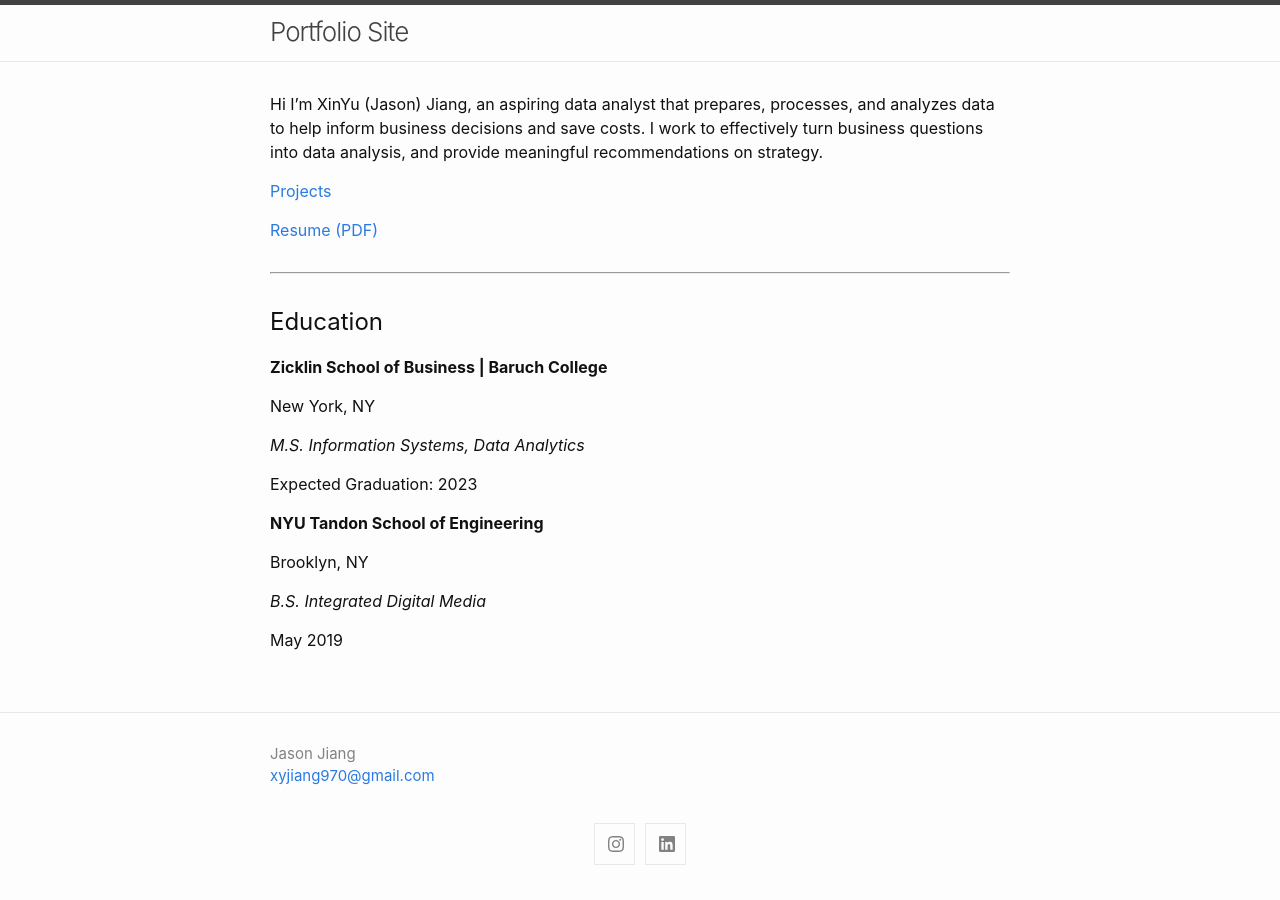
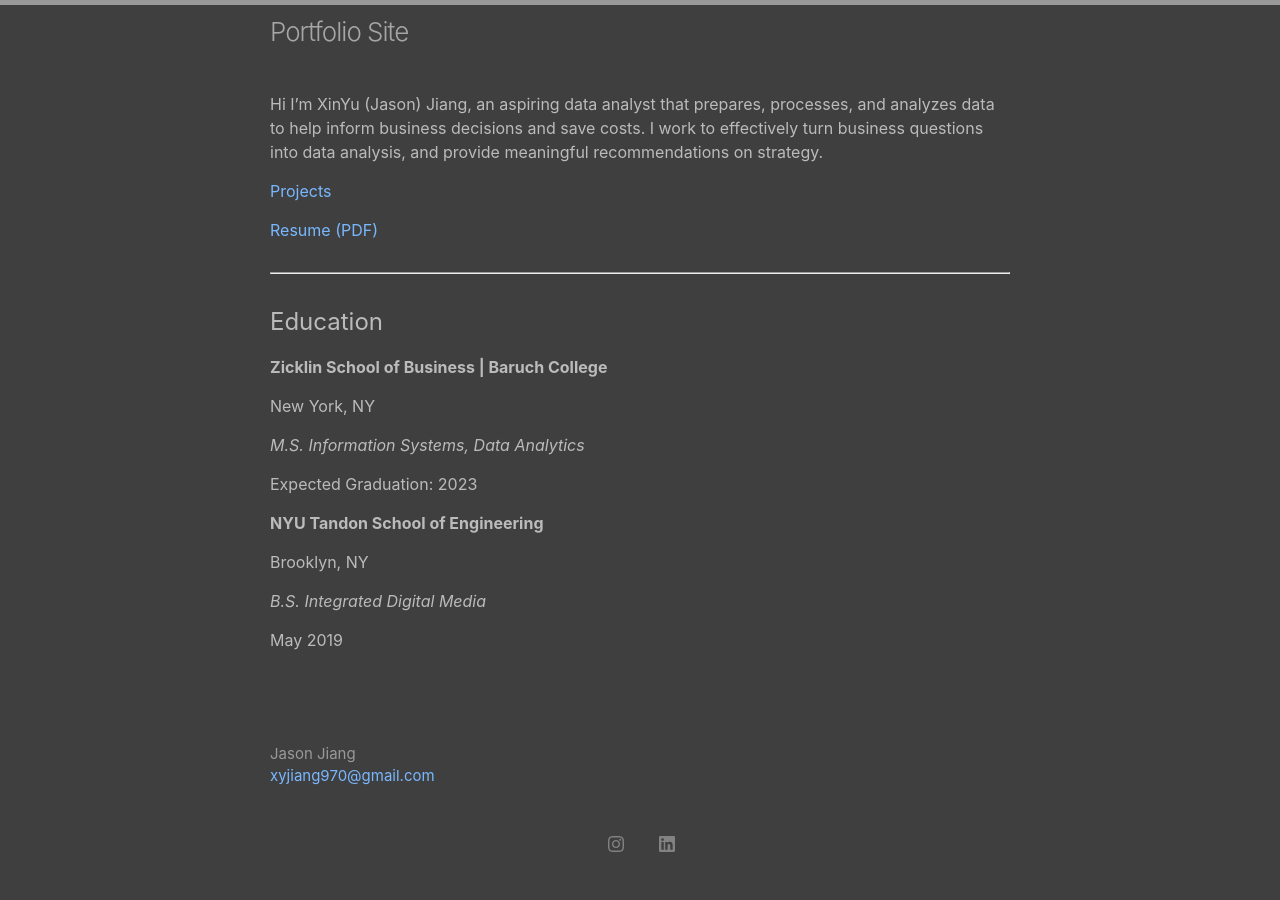
Before and after one commit to xyjiang970/xyjiang970.github.io, a Jekyll site: the page built from index.md, in a window 1280 px wide. Built offline with Jekyll 4.4.1, drawn with Linux system fonts in a browser that asks for light colours.

Commit message:
Add files via upload

```diff
--- a/_config.yml
+++ b/_config.yml
@@ -13,7 +13,7 @@
 # refer to https://shopify.github.io/liquid/filters/date/ if you want to customize this
 minima:
   date_format: "%b %-d, %Y"
-  skin: classic
+  skin: dark
 
   # generate social links in footer
   social_links:
@@ -49,7 +49,9 @@
 
 # If you want to link only specific pages in your header, uncomment
 # this and add the path to the pages in order as they should show up
-#header_pages:
+header_pages:
+  - jason_resume.pdf
+  - projects/projects_home.html
   # - about.md
 
 # Build settings
--- a/_includes/header.html
+++ b/_includes/header.html
@@ -1,3 +1,4 @@
+
 <header class="site-header">
 
 <div class="wrapper">
@@ -21,9 +22,7 @@
         {%- for path in page_paths -%}
           {%- assign my_page = site.pages | where: "path", path | first -%}
           {%- if my_page.title -%}
-            <!-- <a class="page-link" href="{{ my_page.url | relative_url }}">{{ my_page.title | escape }}</a> -->
-            <a class="page-link" href="{{https://xyjiang970.github.io/portfolio_site/jason_resume.pdf}}">{{Resume}}</a>
-            <a class="page-link" href="{{https://xyjiang970.github.io/portfolio_site/projects/projects_home.html}}">{{Projects}}</a>
+          <a class="page-link" href="{{ my_page.url | relative_url }}">{{ my_page.title | escape }}</a>
           {%- endif -%}
         {%- endfor -%}
       </div>
--- a/_sass/minima/skins/dark.scss
+++ b/_sass/minima/skins/dark.scss
@@ -7,7 +7,7 @@
 $site-title-color:      $brand-color-light !default;
 
 $text-color:            #bbbbbb !default;
-$background-color:      #181818 !default;
+$background-color:      #3f3f3f !default;
 $code-background-color: #212121 !default;
 
 $link-base-color:       #79b8ff !default;
```
Lines whose indentation alone changed are shown as unchanged.
